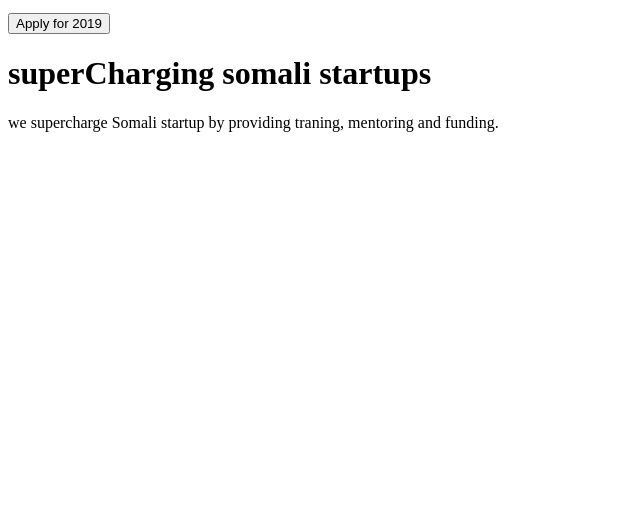
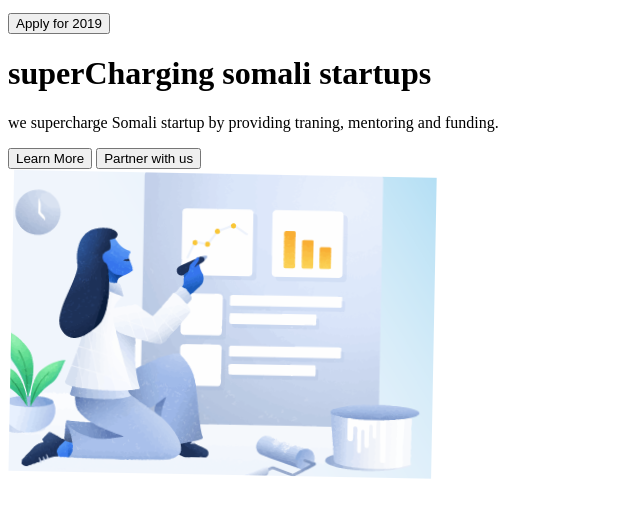
Before and after one commit to Nimisha-12345/Template-websites, a plain HTML site: page index.html in a window 1280 px wide. Shown: the part 154-672 px from the top of the page, without its empty margins (0-640 px from the left). Drawn offline with Linux system fonts and the light colour scheme.

Commit message:
fixed data

```diff
--- a/index.html
+++ b/index.html
@@ -28,6 +28,13 @@
         <div class="sub-title">
             <h1>superCharging somali startups</h1>
             <p>we supercharge Somali startup by providing traning, mentoring and funding. </p>
+            <div class="buttons">
+                <button class="btn">Learn More</button>
+                <button class="btn1">Partner with us</button>
+            </div>
+        </div>
+        <div class="image">
+            <img class="img1" src="Background.png">
         </div>
     </div>
 </body>
```
